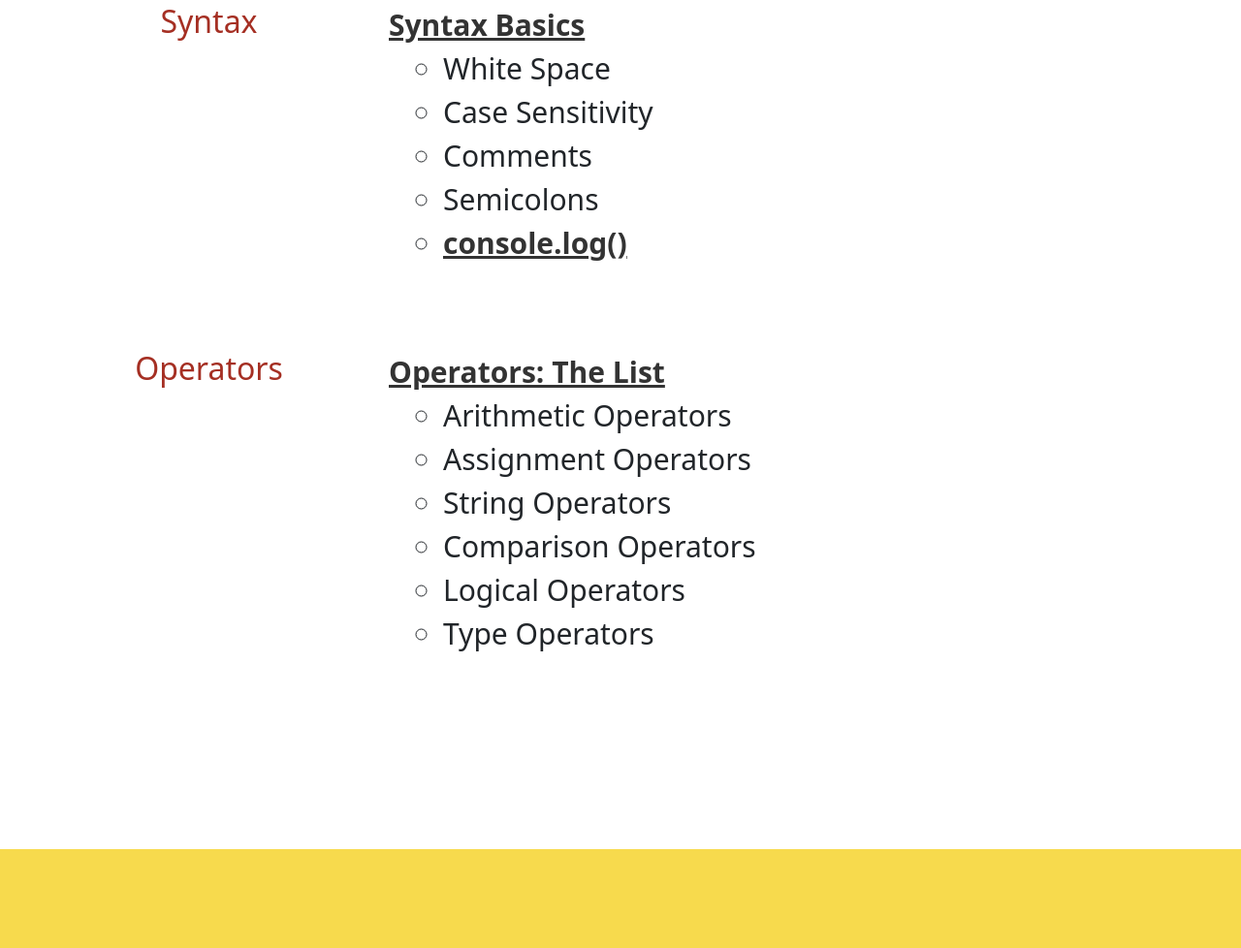
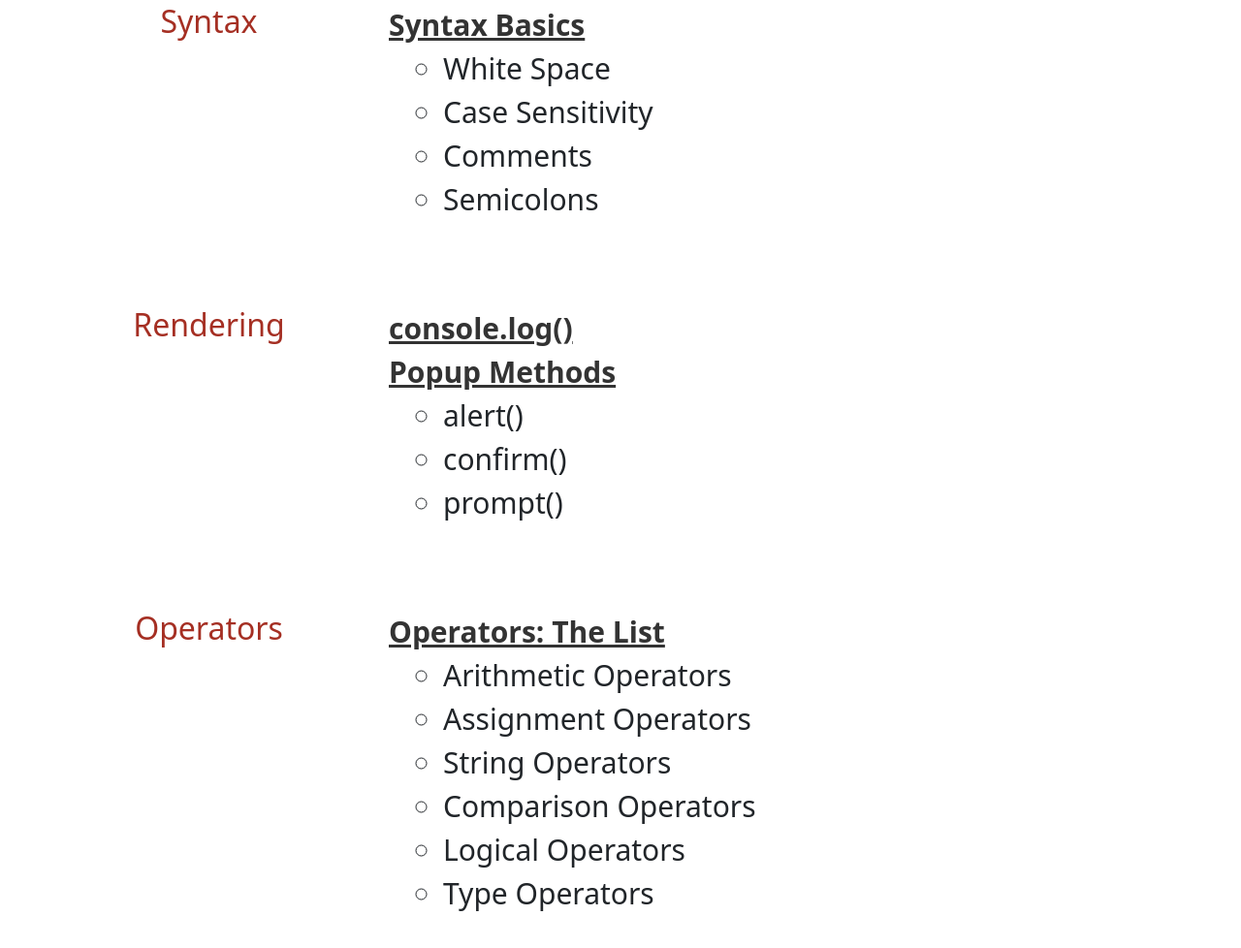
Before and after one commit to Alexg1021/bw-react-apprenticeship, a plain HTML site: page js-one.html in a window 1280 px wide. Shown: the part 3363-4341 px from the top of the page at 97% size. Before the commit the page ends 4239 px from the top, so only its background shows below. Drawn offline with nearby package versions, Linux system fonts and the light colour scheme.

Commit message:
feat: alert methods

```diff
--- a/js-one.html
+++ b/js-one.html
@@ -179,7 +179,23 @@
             <li>Case Sensitivity</li>
             <li>Comments</li>
             <li>Semicolons</li>
-            <li><a href="https://www.geeksforgeeks.org/javascript-console-log-with-examples/" target="_blank">console.log()</a></li>
+          </ul>
+        </ul>
+      </main>
+    </div>
+
+    <div class="row section">
+      <aside class="col">
+        <h2>Rendering</h2>
+      </aside>
+      <main class="col-9">
+        <ul class="points">
+          <li><a href="https://www.geeksforgeeks.org/javascript-console-log-with-examples/" target="_blank">console.log()</a></li>
+          <li><a href="https://www.w3schools.com/js/js_popup.asp" target="_blank">Popup Methods</a></li>
+          <ul class="nested-points">
+            <li>alert()</li>
+            <li>confirm()</li>
+            <li>prompt()</li>
           </ul>
         </ul>
       </main>
```
